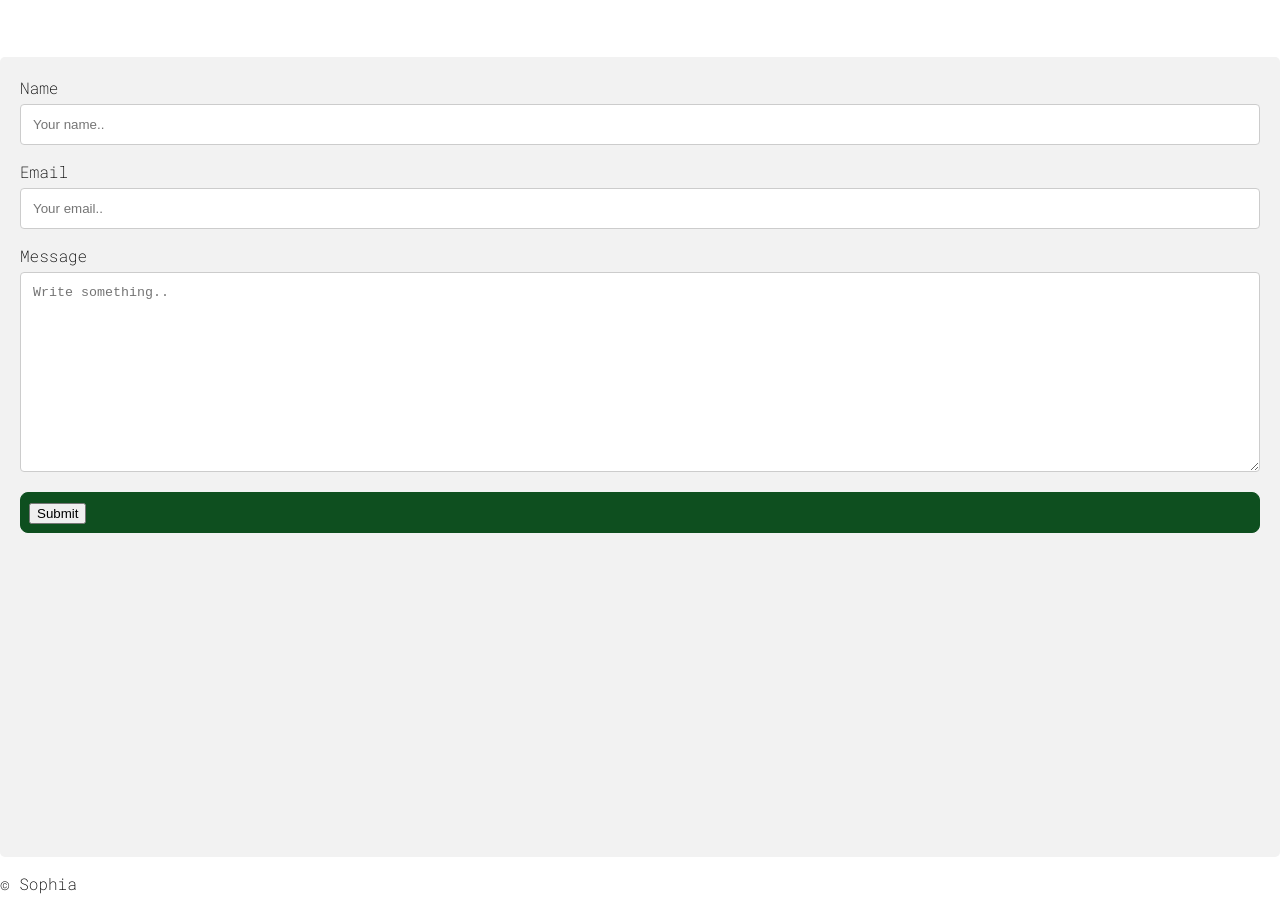
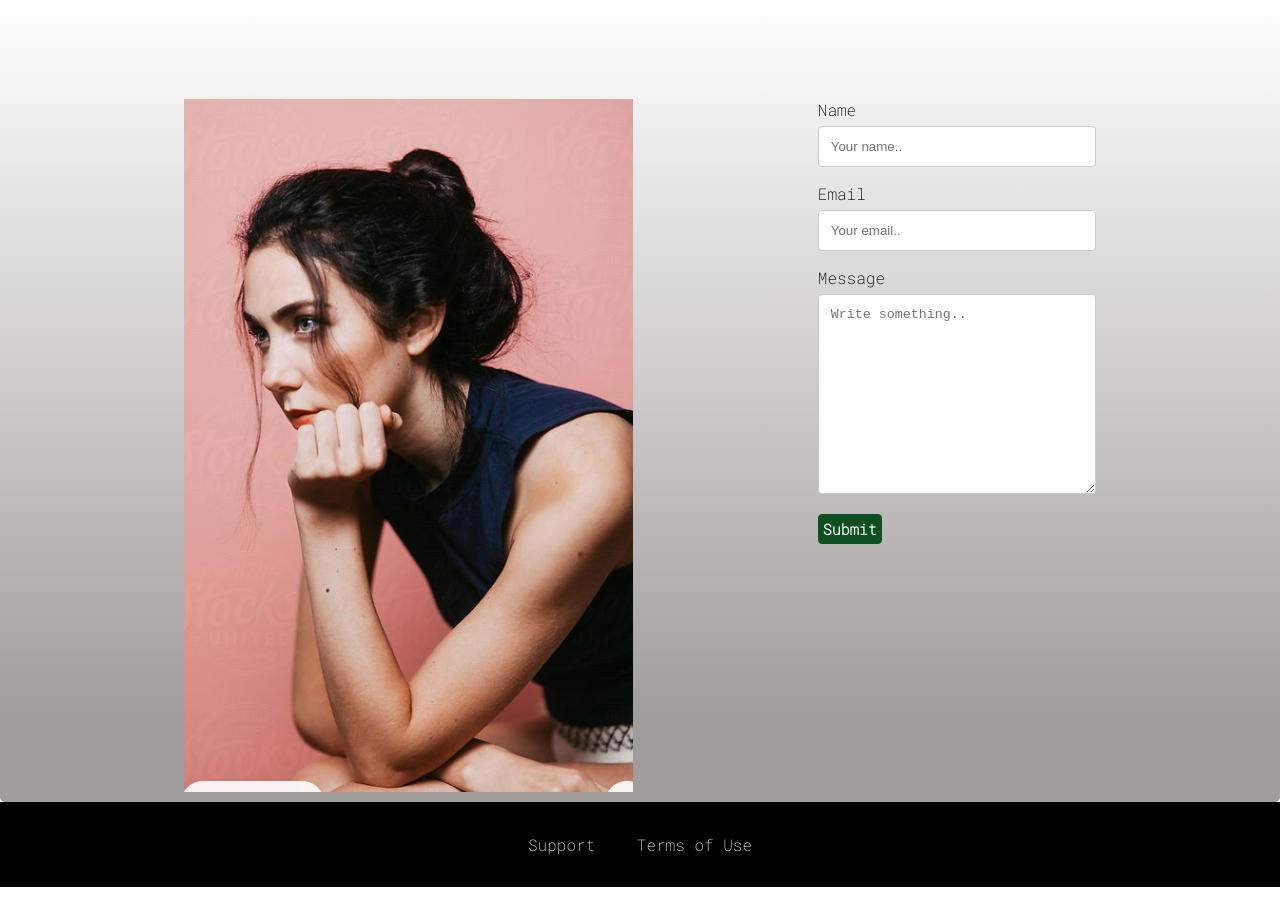
Before and after one commit to JJUUNN0/Portif-lio, a plain HTML site: page Contact/index.html in a window 1280 px wide. Shown: the part 162-1072 px from the top of the page. After the commit the page ends 1049 px from the top, so only its background shows below. Drawn offline with Linux system fonts and the light colour scheme.

Commit message:
contact end

```diff
--- a/Contact/contact.css
+++ b/Contact/contact.css
@@ -12,21 +12,32 @@ input[type=text], [type=email], select, textarea {
   resize: vertical;
 }
 
-input[type=submit] {
-  background-color: #04AA6D;
+.button {
+  background: #0e4f1f;
   color: white;
-  padding: 12px 20px;
-  border: none;
+  font: inherit;
+  border: 1.5px solid #0e4f1f;
+  padding: 4px;
   border-radius: 4px;
+  font-weight: bold;
   cursor: pointer;
+  font-size: 15px;
 }
 
-input[type=submit]:hover {
-  background-color: #45a049;
+.button:hover,
+.button:active {
+  background: white;
+  color: #0e4f1f;
 }
 
 .container {
   border-radius: 5px;
-  background-color: #f2f2f2;
-  padding: 20px;
+  background:linear-gradient(to top, hsl(0, 2%, 62%) 10%, transparent) ;
+  padding-top: 97px;
+  display: flex;
+  flex-direction: row;
+  min-height: 100vh;
+  box-sizing: border-box;
+  align-items: flex-start;
+  justify-content: space-evenly;
 }
--- a/Contact/index.html
+++ b/Contact/index.html
@@ -30,7 +30,11 @@
     </header>
 
     <div class="container">
+        <div>
+            <img src="../images/foto.PNG" class="image">
+        </div>
         <form id="contact-form">
+
             <div class="name">
                 <label for="name">Name</label>
                 <input required type="text" id="name" name="name" placeholder="Your name..">
@@ -44,10 +48,11 @@
                 <textarea required id="subject" name="subject" placeholder="Write something.."
                     style="height:200px"></textarea>
             </div>
-            <div class="button">
-                <button type="submit">Submit</button>
+            <div >
+                <button class="button" >Submit</button>
             </div>
         </form>
+
     </div>
     <script>
         const form = document.getElementById('contact-form');
@@ -71,6 +76,7 @@
                     if (response.ok) {
                         console.log('Form sent!');
                         form.reset();
+                        alert("form sent")
                     }
                 } catch (error) {
                     console.error(error);
@@ -79,11 +85,18 @@
         });
 
     </script>
-
     <footer class="main-footer">
-        <p class="copyright">&copy; Sophia</p>
+        <nav>
+            <ul class="main-footer__links">
+                <li class="main-footer__link">
+                    <a href="#">Support</a>
+                </li>
+                <li class="main-footer__link">
+                    <a href="#">Terms of Use</a>
+                </li>
+            </ul>
+        </nav>
     </footer>
-
 </body>
 
 </html>
--- a/shared.css
+++ b/shared.css
@@ -6,14 +6,13 @@ body {
     font-family: 'Roboto Mono', monospace;
     margin: 0;
 }
-
 .main-header {
     width: 100%;
     position: static;
     top: 0;
     left: 0;
     background: #1a7b3400;
-    padding: 60px 100px;
+    padding: 60px 100px 5px;
     z-index: 1;
 }
 
@@ -31,6 +30,7 @@ body {
     display: inline-block;
     line-height: inherit;
     margin-left: 100px;
+
 }
 
 .main-header__brand img {
@@ -66,21 +66,32 @@ body {
     border-bottom: 3px solid rgb(0, 0, 0);
 }
 
-.container {
-    padding-top: 97px;
-    display: flex;
-    flex-direction: column;
-    min-height: 100vh;
-    box-sizing: border-box;
-  }
+.main-footer {
+    background: rgb(0, 0, 0);
+    padding: 32px;
+}
 
-  .footer {
-    background-color: black;
-    color: white;
-    margin-top: auto;
-    height: 92px;
+.main-footer__links {
+    list-style: none;
+    margin: 0;
+    padding: 0;
     text-align: center;
-  }
+}
+
+.main-footer__link {
+    display: inline-block;
+    margin: 0 16px;
+}
+
+.main-footer__link a {
+    color: rgb(209, 209, 209);
+    text-decoration: none;
+}
+
+.main-footer__link a:hover,
+.main-footer__link a:active {
+    color: #ccc;
+}
 
 .button {
     background: #0e4f1f;
```
Also changed, not shown: About/index.html (+2 -2 lines), index.html (+12 -9 lines), main.css (+4 -3 lines).
